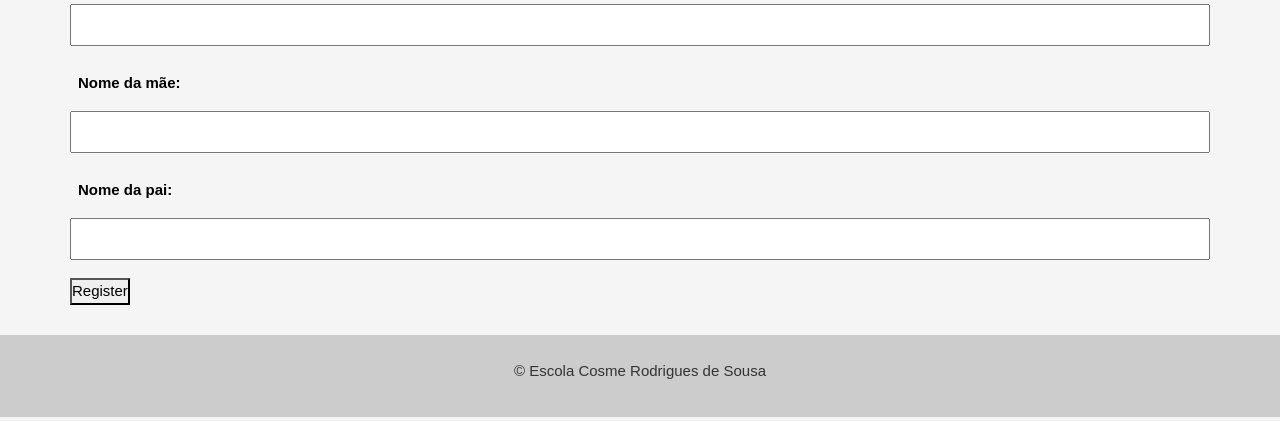
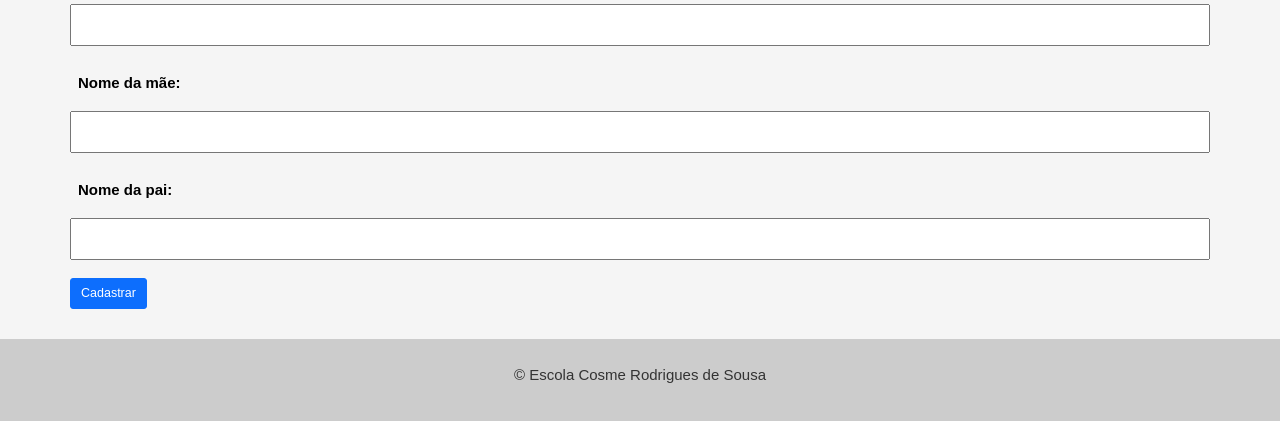
Before and after one commit to Lucas-Espindola-dev/Escola_Cosme_Rodrigues, a Django app: page /register/ in a window 1280 px wide. Shown: the part 1125-1546 px from the top of the page. Run offline with Django 5.2, Linux system fonts and the light colour scheme; some libraries are stand-ins or nearby versions.

Commit message:
Changing the button

```diff
--- a/templates/pages/register.html
+++ b/templates/pages/register.html
@@ -7,7 +7,7 @@
         <form method="post">
             {% csrf_token %}
             {{ form.as_p }}
-            <button type="submit">Register</button>
+            <button type="submit" class="btn btn-primary btn-lg">Cadastrar</button>
         </form>
     </div>
 </div>
```
